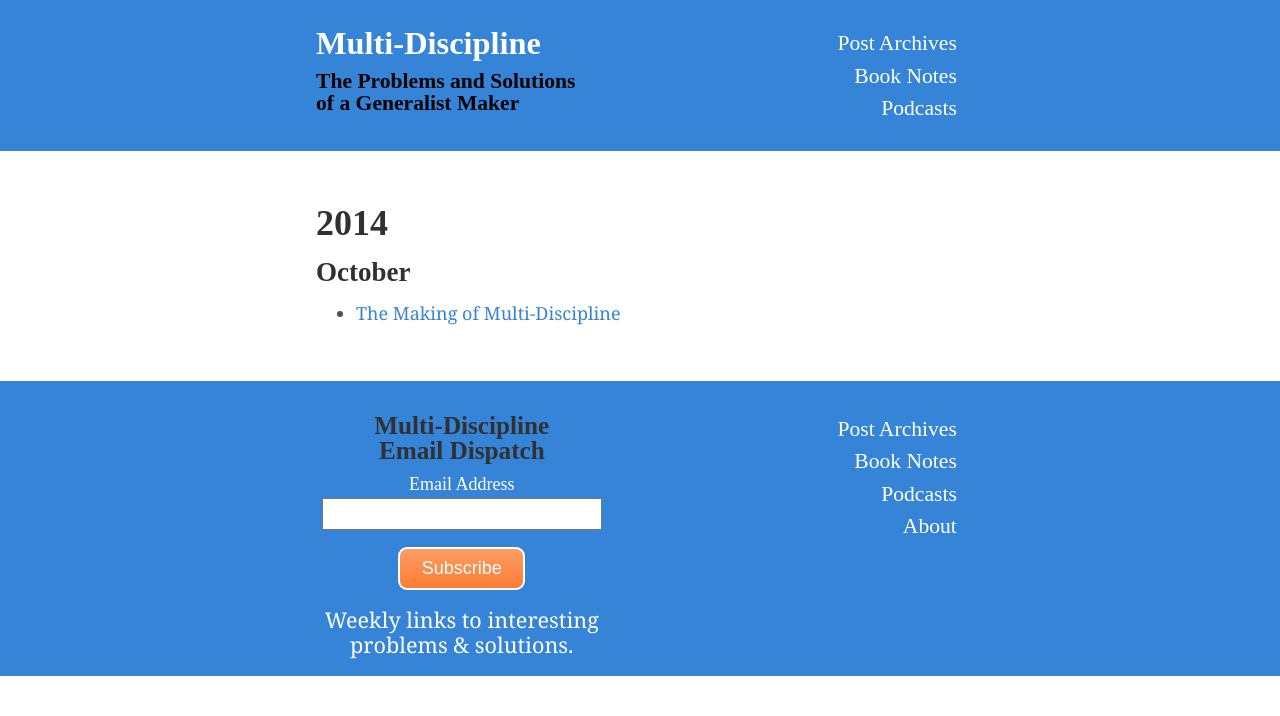
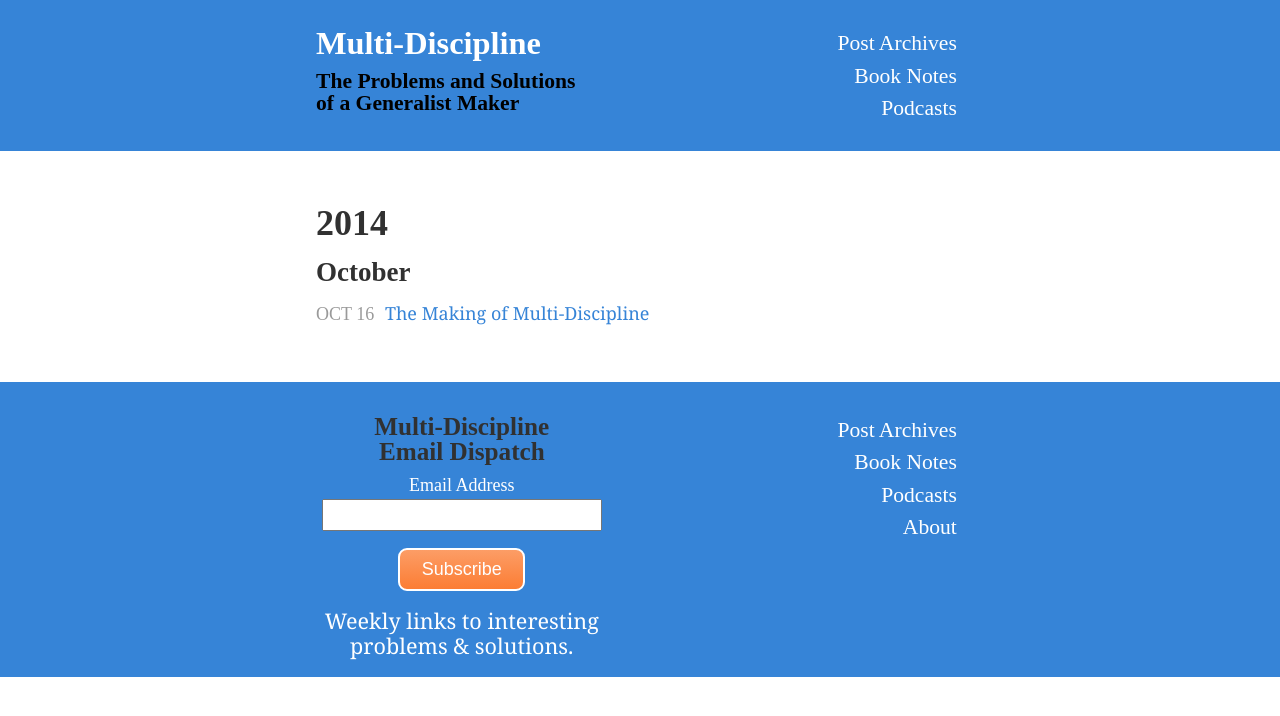
Before and after one commit to jasonmklug/multi-discipline, a Jekyll site: the page built from archives/index.html, in a window 1280 px wide. Shown: the top 716 px of the page. Built offline with Jekyll 4.4.1, drawn with Linux system fonts in a browser that asks for light colours; Markdown is read by kramdown in place of the engine named in the settings.

Commit message:
Add date posted to front of Archive post titles, and style list/items

```diff
--- a/archives/index.html
+++ b/archives/index.html
@@ -16,15 +16,17 @@ permalink: /archives/
       <h1>{{ loopyear }}</h1>
       {% capture year %}{{ loopyear }}{% endcapture %}
     {% endif %}
+
     {% if loopmonthyear != monthyear %}
       {% unless freshyear == "true" %}</ul>{% endunless %}
       <h2>{{ loopmonth }}</h2>
-      <ul>
+      <ul class="post_titles">
       {% capture monthyear %}{{ loopmonthyear }}{% endcapture %}
     {% endif %}
 
   {% endif %}
       <li class="post_title">
+        <span>{{ post.date | date: "%b %-d" }}</span>
         <a href="{{ post.url }}">{{ post.title }}</a>
       </li>
       {% if forloop.last %}</ul>{% endif %}
--- a/public/css/general.scss
+++ b/public/css/general.scss
@@ -518,6 +518,19 @@ ul.podcasts {
     }
   }
 }
+
+ul.post_titles {
+  padding-left: 0px;
+  list-style: none;
+  li.post_title {
+    span {
+      margin-right: 6px;
+      font-family: "futura-pt";
+      text-transform: uppercase;
+      color: #9a9a9a;
+    }
+  }
+}
 /*
  * Pagination
  *
```
